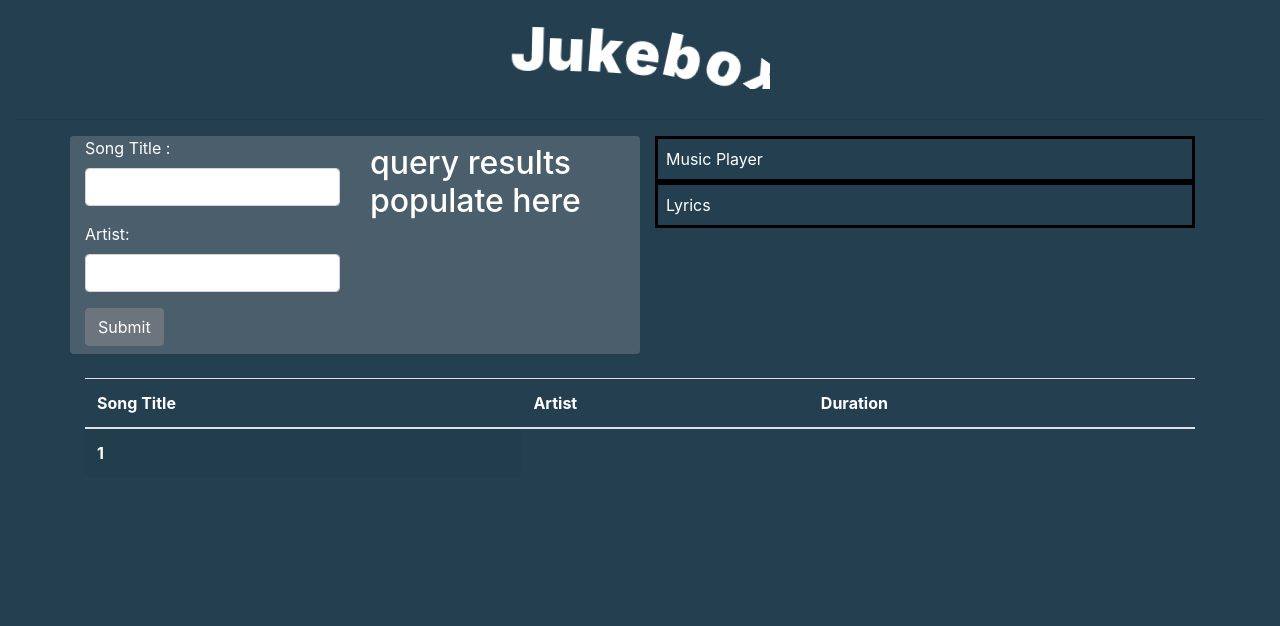
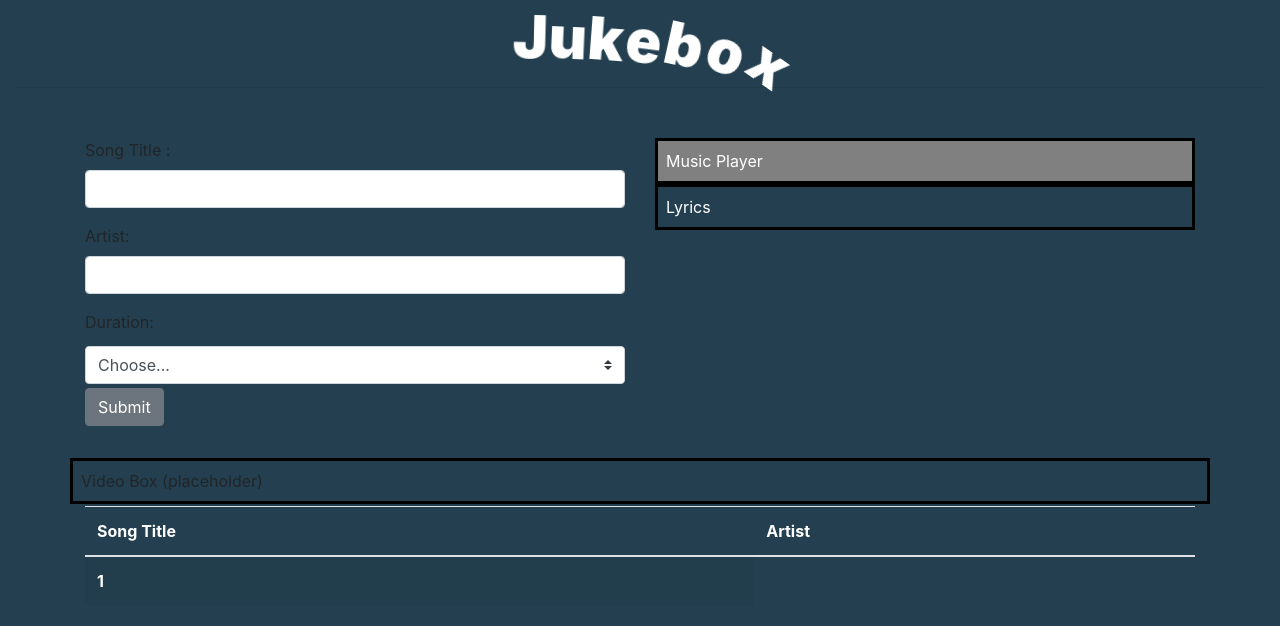
Before and after one commit to KileyAdams92/project_1, a PHP site: page / in a window 1280 px wide. Shown: the top 626 px of the page. Run offline with PHP 8.4, Linux system fonts and the light colour scheme; lists and menus that the app fills with data are empty; some libraries are stand-ins or nearby versions.

Commit message:
modified the HTML/CSS to fit new formatting

```diff
--- a/assets/css/style.css
+++ b/assets/css/style.css
@@ -1,7 +1,7 @@
-.scroll {
+/* .scroll {
   height:200px;
   overflow-y: scroll;
-}
+} */
 
 .d-flex {
   border: 3px solid black;
@@ -11,16 +11,9 @@ body {
   background-color: #244050;
 }
 
-/* body {
-  background: url("../images/jukebox2.jpg") no-repeat center center fixed;
-  -webkit-background-size: cover;
-  -moz-background-size: cover;
-  -o-background-size: cover;
-  background-size: cover;
-} */
-
 .header {
   text-align: center;
+  margin-bottom: 50px;
 }
 
 .ml7 {
@@ -28,16 +21,20 @@ body {
   font-weight: 900;
   font-size: 3.7em;
 }
-.ml7 .text-wrapper {
+/* .ml7 .text-wrapper {
   position: relative;
   display: inline-block;
   padding-top: 0.2em;
   padding-right: 0.05em;
   padding-bottom: 0.1em;
   overflow: hidden;
-}
+} */
 .ml7 .letter {
   transform-origin: 0 100%;
   display: inline-block;
   line-height: 1em;
 }
+
+.musicP {
+  background-color: grey;
+}
--- a/index.html
+++ b/index.html
@@ -3,7 +3,8 @@
 
 <head>
     <!--Bootstrap-->
-    <link rel="stylesheet" href="https://maxcdn.bootstrapcdn.com/bootstrap/4.0.0/css/bootstrap.min.css" integrity="sha384-Gn5384xqQ1aoWXA+058RXPxPg6fy4IWvTNh0E263XmFcJlSAwiGgFAW/dAiS6JXm" crossorigin="anonymous">
+    <link rel="stylesheet" href="https://maxcdn.bootstrapcdn.com/bootstrap/4.0.0/css/bootstrap.min.css" integrity="sha384-Gn5384xqQ1aoWXA+058RXPxPg6fy4IWvTNh0E263XmFcJlSAwiGgFAW/dAiS6JXm"
+        crossorigin="anonymous">
     <!--Custom CSS-->
     <link rel="stylesheet" type="text/css" href="assets/css/style.css">
 </head>
@@ -18,15 +19,12 @@
         </h1>
         <hr>
     </div>
-
     <div class="wrapper">
         <div id="page-content" class="container">
             <div id="top-row" class="row">
                 <!--Search-->
-                <div class="col col-lg-6 text-white rounded" style="background-color:#4a5e6c">
-                    <!--left half-->
-                    <div class="row">
-                        <form class="col col-6">
+                <div class="col-lg-6">
+                    <form class="form">
                         <div class="form-group">
                             <label for="song-title">Song Title : </label>
                             <input class="form-control" id="song-title" type="text">
@@ -35,16 +33,20 @@
                             <label for="artist">Artist:</label>
                             <input class="form-control" id="artist" type="text">
                         </div>
+                        <form class="form-inline">
+                            <label for="duration">Duration:</label>
+                            <select class="custom-select my-1 mr-sm-2" id="inlineFormCustomSelectPref">
+
+                                <option selected>Choose...</option>
+                                <option value="1">Short</option>
+                                <option value="2">Medium</option>
+                            </select>
+                        </form>
                         <button class="btn btn-secondary mb-2" id="submit-song" type="submit">Submit</button>
                     </form>
-                            <!--Right half-->
-                        <div class="col col-6 scroll mt-2">
-                            <h2>query results populate here</h2>
-                        </div>
-                    </div>
                 </div>
                 <!--Video/Lyrics-->
-                <div class="col col-lg-6 text-white rounded" >
+                <div class="col-lg-6 text-white rounded">
                     <div class="row">
                         <div class="col-lg-12">
                             <div class="d-flex p-2 musicP">Music Player</div>
@@ -57,8 +59,23 @@
                     </div>
                 </div>
             </div>
+
             <br>
             <!--Playlist Table-->
+            <div class="video-content">
+                <div class="row">
+                    <div class="d-flex p-2 col-lg-12 video-box">Video Box (placeholder)</div>
+                </div>
+                <div class="row">
+                    <div class="col-12 video-selection"></div>
+                    <div class="col-6 video-playback">
+                        <div id="player"></div>
+                    </div>
+                    <div class="col-6 video-playlist"></div>
+                </div>
+            </div>
+        </div>
+        <div class="container">
             <div id="bottom-row" class="row">
                 <div class="col col-lg-12 text-white" style="background-color: transparent">
                     <table class="table table-striped">
@@ -66,7 +83,6 @@
                             <tr>
                                 <th scope="col">Song Title</th>
                                 <th scope="col">Artist</th>
-                                <th scope="col">Duration</th>
                             </tr>
                         </thead>
                         <tbody>
@@ -82,12 +98,16 @@
         </div>
 
     </div>
+    </div>
 
     <!--Scripts-->
     <!-- JAVASCRIPT AND jQUERY -->
-    <script src="https://code.jquery.com/jquery-3.3.1.min.js" integrity="sha256-FgpCb/KJQlLNfOu91ta32o/NMZxltwRo8QtmkMRdAu8=" crossorigin="anonymous"></script>
-    <script src="https://cdnjs.cloudflare.com/ajax/libs/popper.js/1.12.9/umd/popper.min.js" integrity="sha384-ApNbgh9B+Y1QKtv3Rn7W3mgPxhU9K/ScQsAP7hUibX39j7fakFPskvXusvfa0b4Q" crossorigin="anonymous"></script>
-    <script src="https://maxcdn.bootstrapcdn.com/bootstrap/4.0.0/js/bootstrap.min.js" integrity="sha384-JZR6Spejh4U02d8jOt6vLEHfe/JQGiRRSQQxSfFWpi1MquVdAyjUar5+76PVCmYl" crossorigin="anonymous"></script>
+    <script src="https://code.jquery.com/jquery-3.3.1.min.js" integrity="sha256-FgpCb/KJQlLNfOu91ta32o/NMZxltwRo8QtmkMRdAu8="
+        crossorigin="anonymous"></script>
+    <script src="https://cdnjs.cloudflare.com/ajax/libs/popper.js/1.12.9/umd/popper.min.js" integrity="sha384-ApNbgh9B+Y1QKtv3Rn7W3mgPxhU9K/ScQsAP7hUibX39j7fakFPskvXusvfa0b4Q"
+        crossorigin="anonymous"></script>
+    <script src="https://maxcdn.bootstrapcdn.com/bootstrap/4.0.0/js/bootstrap.min.js" integrity="sha384-JZR6Spejh4U02d8jOt6vLEHfe/JQGiRRSQQxSfFWpi1MquVdAyjUar5+76PVCmYl"
+        crossorigin="anonymous"></script>
     <script src="https://cdnjs.cloudflare.com/ajax/libs/animejs/2.0.2/anime.min.js"></script>
     <script src="assets/js/logic.js"></script>
 </body>
```
Lines whose indentation alone changed are shown as unchanged.
